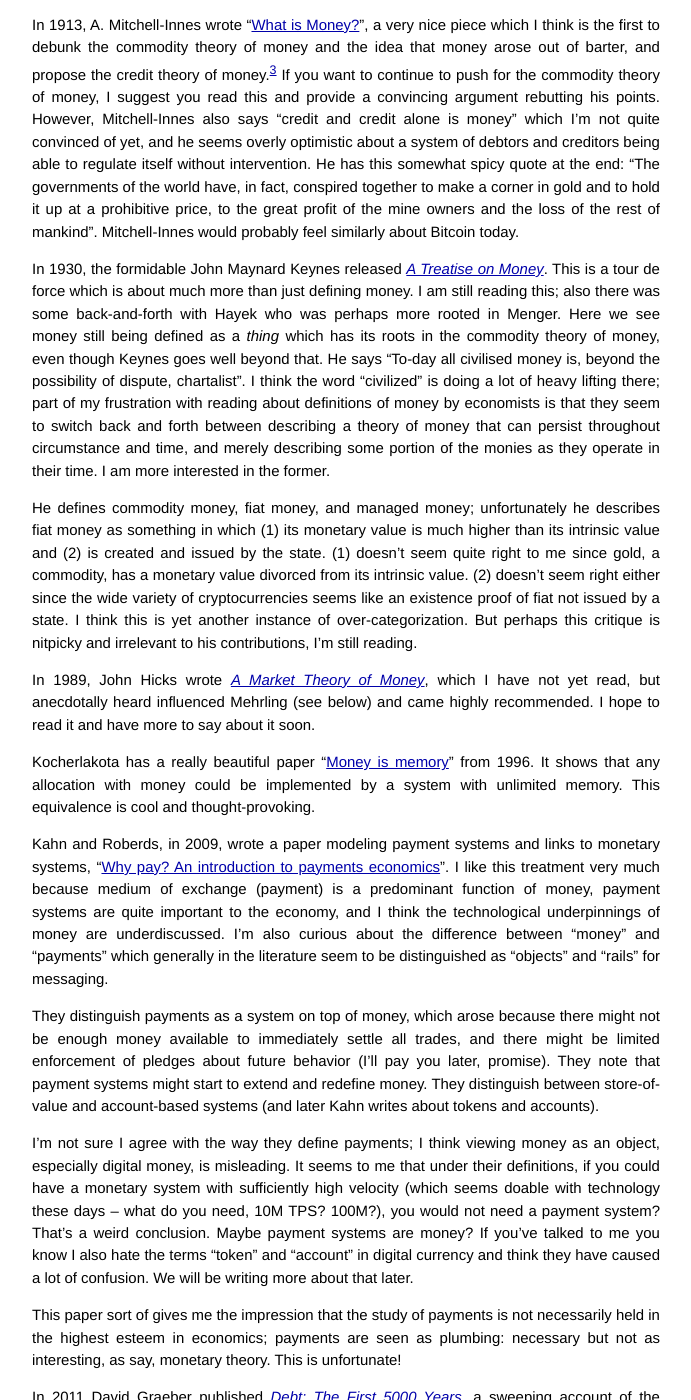
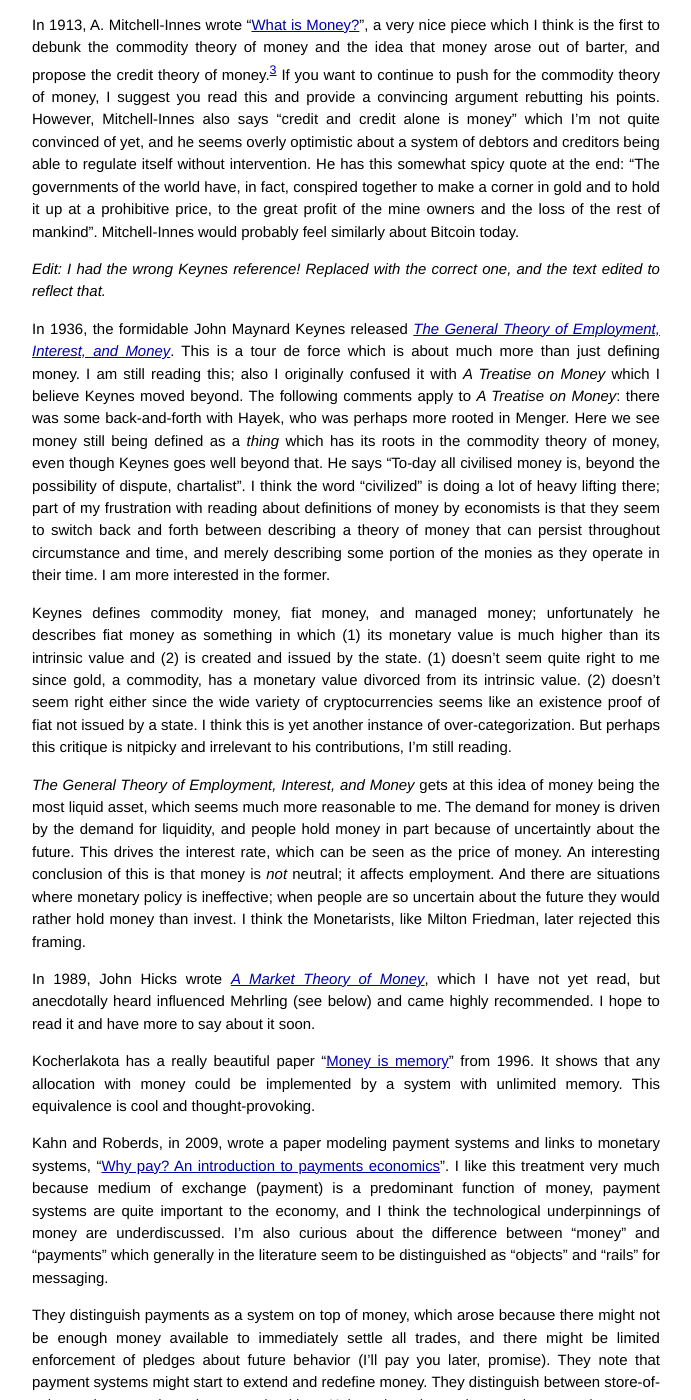
Before and after one commit to narula/narula.github.io, a Jekyll site: the page built from _posts/2025-08-28-readings-on-money.md, in a window 1280 px wide and 1400 px high, scrolled down 1884 px. Shown: the whole window, without its empty margins (294-985 px from the left). Built offline with Jekyll 4.4.1, drawn with Linux system fonts in a browser that asks for light colours; comment, search, counter and statistics services are not loaded; some of the changed text lies outside the part shown.

Commit message:
correct Keynes

```diff
--- a/_posts/2025-08-28-readings-on-money.md
+++ b/_posts/2025-08-28-readings-on-money.md
@@ -40,9 +40,13 @@
 
 [^3]: He goes so far as to say “no scientific theory has ever been put forward which was more completely lacking in foundation”.
 
-In 1930, the formidable John Maynard Keynes released *[A Treatise on Money](https://ia601502.us.archive.org/4/items/in.ernet.dli.2015.28575/2015.28575.A-Treatise-On-Money.pdf)*. This is a tour de force which is about much more than just defining money. I am still reading this; also there was some back-and-forth with Hayek who was perhaps more rooted in Menger. Here we see money still being defined as a *thing* which has its roots in the commodity theory of money, even though Keynes goes well beyond that. He says “To-day all civilised money is, beyond the possibility of dispute, chartalist”. I think the word “civilized” is doing a lot of heavy lifting there; part of my frustration with reading about definitions of money by economists is that they seem to switch back and forth between describing a theory of money that can persist throughout circumstance and time, and merely describing some portion of the monies as they operate in their time. I am more interested in the former.
+*Edit: I had the wrong Keynes reference! Replaced with the correct one, and the text edited to reflect that.*
 
-He defines commodity money, fiat money, and managed money; unfortunately he describes fiat money as something in which (1) its monetary value is much higher than its intrinsic value and (2) is created and issued by the state. (1) doesn’t seem quite right to me since gold, a commodity, has a monetary value divorced from its intrinsic value. (2) doesn’t seem right either since the wide variety of cryptocurrencies seems like an existence proof of fiat not issued by a state. I think this is yet another instance of over-categorization. But perhaps this critique is nitpicky and irrelevant to his contributions, I’m still reading.
+In 1936, the formidable John Maynard Keynes released *[The General Theory of Employment, Interest, and Money](https://www.files.ethz.ch/isn/125515/1366_keynestheoryofemployment.pdf)*. This is a tour de force which is about much more than just defining money. I am still reading this; also I originally confused it with *A Treatise on Money* which I believe Keynes moved beyond. The following comments apply to *A Treatise on Money*: there was some back-and-forth with Hayek, who was perhaps more rooted in Menger. Here we see money still being defined as a *thing* which has its roots in the commodity theory of money, even though Keynes goes well beyond that. He says “To-day all civilised money is, beyond the possibility of dispute, chartalist”. I think the word “civilized” is doing a lot of heavy lifting there; part of my frustration with reading about definitions of money by economists is that they seem to switch back and forth between describing a theory of money that can persist throughout circumstance and time, and merely describing some portion of the monies as they operate in their time. I am more interested in the former.
+
+Keynes defines commodity money, fiat money, and managed money; unfortunately he describes fiat money as something in which (1) its monetary value is much higher than its intrinsic value and (2) is created and issued by the state. (1) doesn’t seem quite right to me since gold, a commodity, has a monetary value divorced from its intrinsic value. (2) doesn’t seem right either since the wide variety of cryptocurrencies seems like an existence proof of fiat not issued by a state. I think this is yet another instance of over-categorization. But perhaps this critique is nitpicky and irrelevant to his contributions, I’m still reading.
+
+*The General Theory of Employment, Interest, and Money* gets at this idea of money being the most liquid asset, which seems much more reasonable to me. The demand for money is driven by the demand for liquidity, and people hold money in part because of uncertaintly about the future. This drives the interest rate, which can be seen as the price of money. An interesting conclusion of this is that money is *not* neutral; it affects employment. And there are situations where monetary policy is ineffective; when people are so uncertain about the future they would rather hold money than invest. I think the Monetarists, like Milton Friedman, later rejected this framing.
 
 In 1989, John Hicks wrote *[A Market Theory of Money](https://academic.oup.com/book/9948)*, which I have not yet read, but anecdotally heard influenced Mehrling (see below) and came highly recommended. I hope to read it and have more to say about it soon.
 
@@ -86,7 +90,7 @@
 
 Knapp, Georg Friedrich. "The state theory of money." (1924).
 
-Keynes, John Maynard. "A treatise on money: the pure theory of money." In The History of Banking II, 1844-1959 Vol 10, pp. 86-104. Routledge, 2024.
+Keynes, John Maynard. The general theory of employment, interest, and money. Palgrave Macmillan, 1936.
 
 Hicks, John. A market theory of money. OUP Oxford, 1989.
 
```
